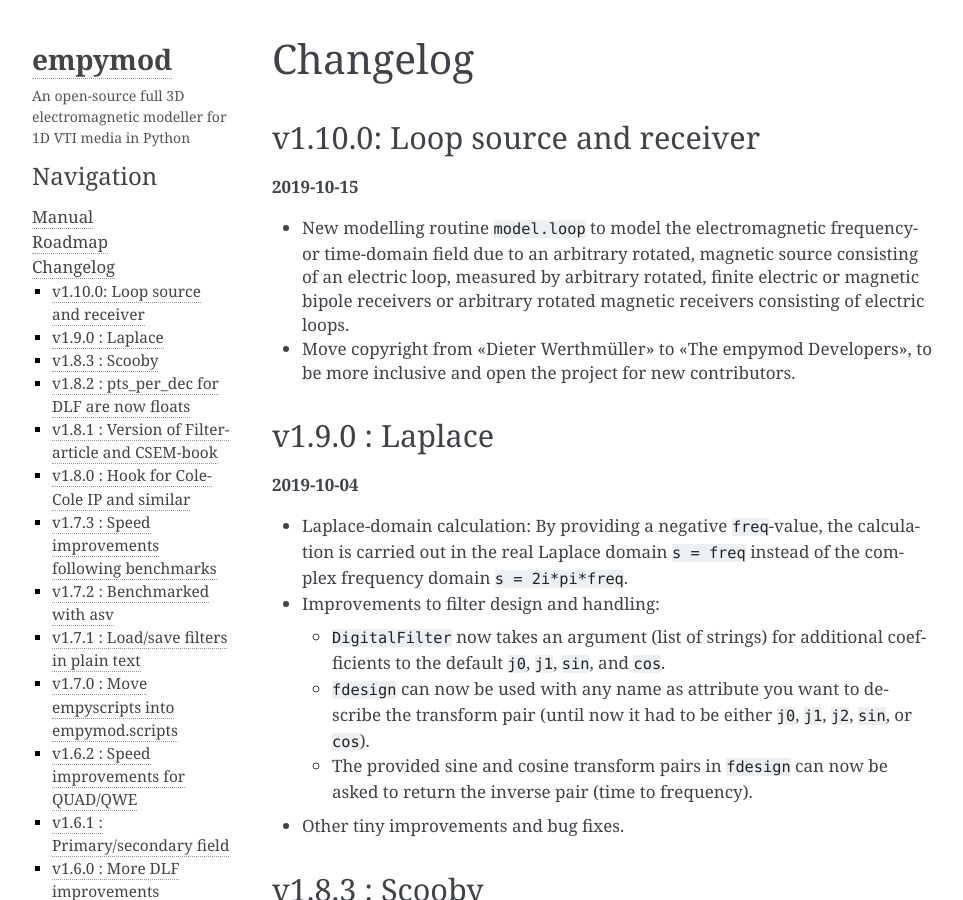
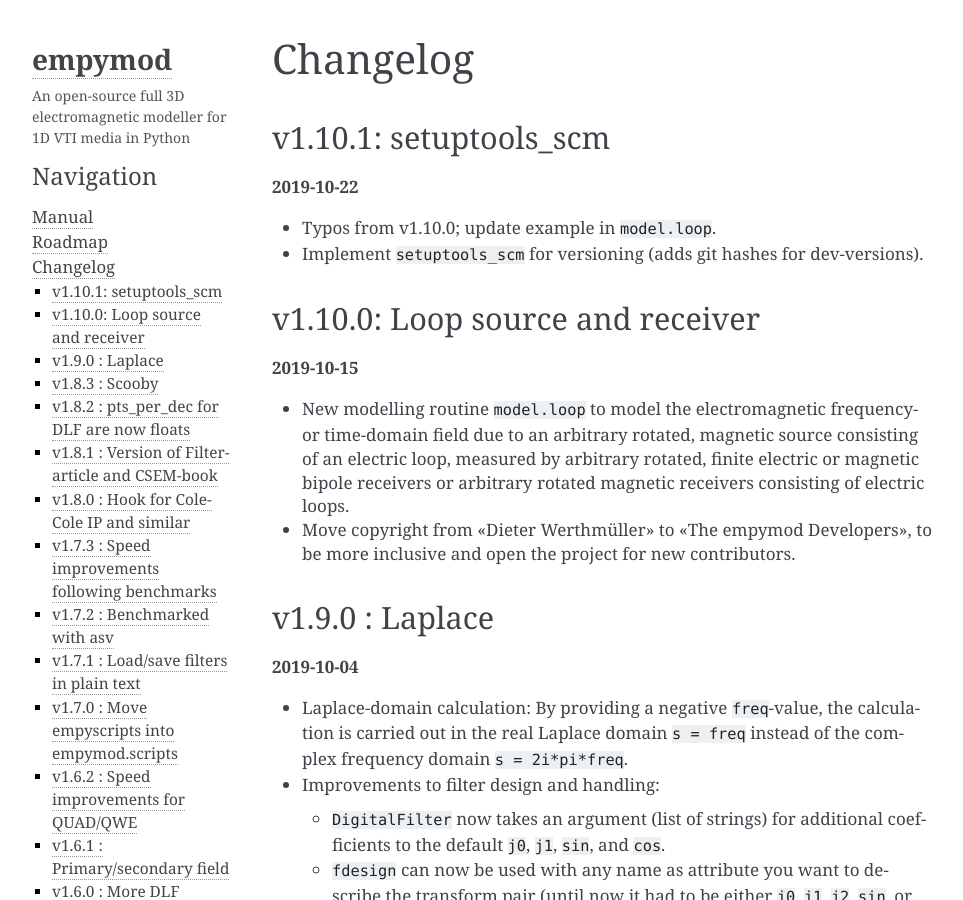
Before and after one commit to emsig/empymod, a Sphinx documentation site: the page built from docs/changelog.rst, in a window 1280 px wide and 900 px high. Shown: the whole window, without its empty margins (148-1111 px from the left). Built offline with Sphinx 7.4.7, drawn with Linux system fonts in a browser that asks for light colours; the version number could not be read and is left out.

Commit message:
changelog

```diff
--- a/CHANGELOG.rst
+++ b/CHANGELOG.rst
@@ -1,5 +1,15 @@
 Changelog
 #########
+
+
+v1.10.1: setuptools_scm
+-----------------------
+
+**2019-10-22**
+
+- Typos from v1.10.0; update example in ``model.loop``.
+- Implement ``setuptools_scm`` for versioning (adds git hashes for
+  dev-versions).
 
 
 v1.10.0: Loop source and receiver
--- a/docs/conf.py
+++ b/docs/conf.py
@@ -1,7 +1,9 @@
 #!/usr/bin/env python3
 # -*- coding: utf-8 -*-
+
 import time
-from pkg_resources import get_distribution
+from empymod import __version__
+
 
 # -- General configuration ------------------------------------------------
 
@@ -31,10 +33,10 @@
 
 # |version| and |release|.
 #
+# The short X.Y version.
+version = __version__
 # The full version, including alpha/beta/rc tags.
-version = get_distribution('empymod').version
-# The short X.Y.Z version.
-#version = '.'.join(release.split('.')[:3])
+release = __version__
 
 # The language for content autogenerated by Sphinx.
 language = None
--- a/empymod/__init__.py
+++ b/empymod/__init__.py
@@ -60,4 +60,4 @@
     # hard-coded.
     # So v1.10.0-hc is most likely v1.10.0, but it can be anything between
     # v1.10.0 and v1.10.1.
-    __version__ = '1.10.0-hc'
+    __version__ = '1.10.1-hc'
```
